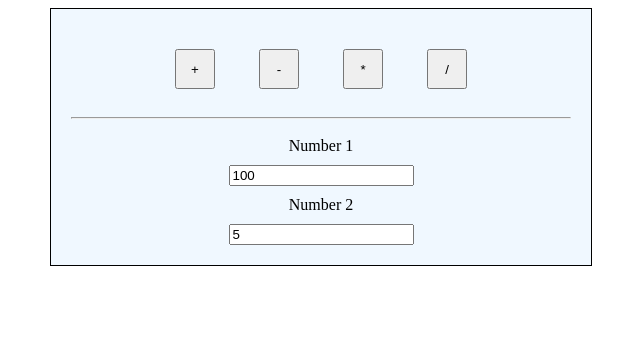
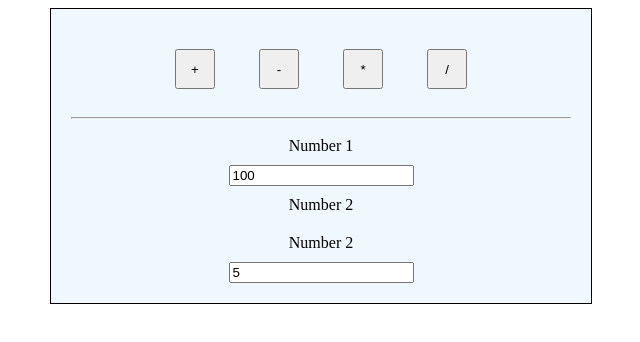
Before and after one commit to IlyasMirzaaliev/dev, a plain HTML site: page JS_practics/Calculator/index.html in a window 1280 px wide. Shown: the whole page, without its empty margins (319-959 px from the left). Drawn offline with Linux system fonts and the light colour scheme.

Commit message:
initial commit

```diff
--- a/JS_practics/Calculator/index.html
+++ b/JS_practics/Calculator/index.html
@@ -17,6 +17,7 @@
     <div>
         <div class='input-block'>
             <label>Number 2</label>
+            <label>Number 2</label>
             <input type='number' value='5' id='number2' />
         </div>
     </div>
```
